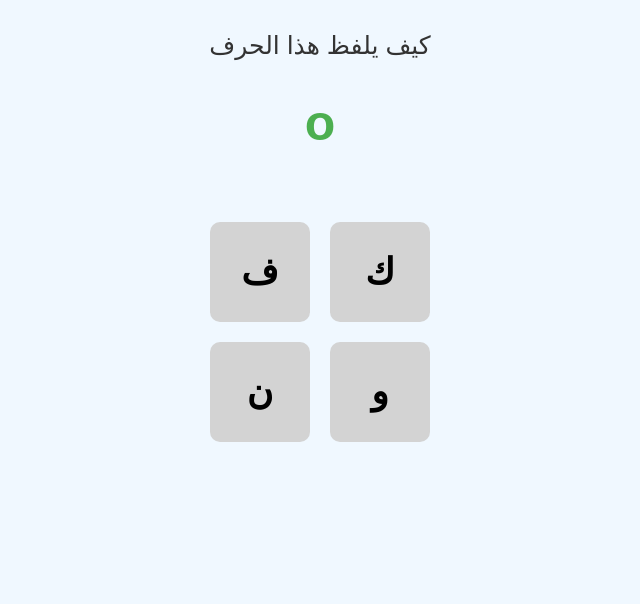
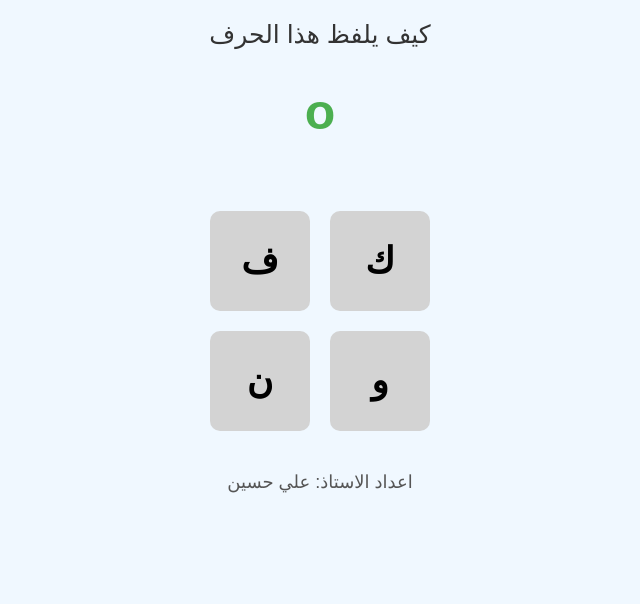
Before and after one commit to Ali78532/Letters-for-gulnal, a plain HTML site: page index.html in a window 1280 px wide. Shown: the part 196-800 px from the top of the page, without its empty margins (320-960 px from the left). Drawn offline with Linux system fonts and the light colour scheme.

Commit message:
Update index.html

```diff
--- a/index.html
+++ b/index.html
@@ -83,7 +83,7 @@
         <p class="english-letter"></p> <!-- سطر منفصل للحرف الإنجليزي -->
         <div class="options"></div>
     </div>
-    <footer></footer>
+    <footer>اعداد الاستاذ: علي حسين</footer>
 
     <script>
         // قائمة الحروف المستثناة
```
